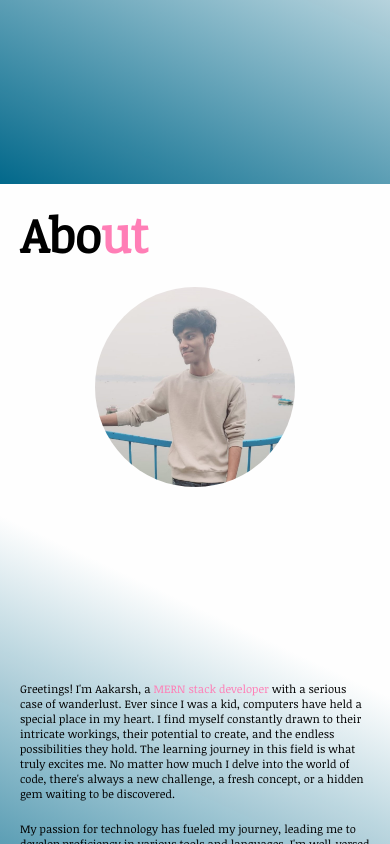
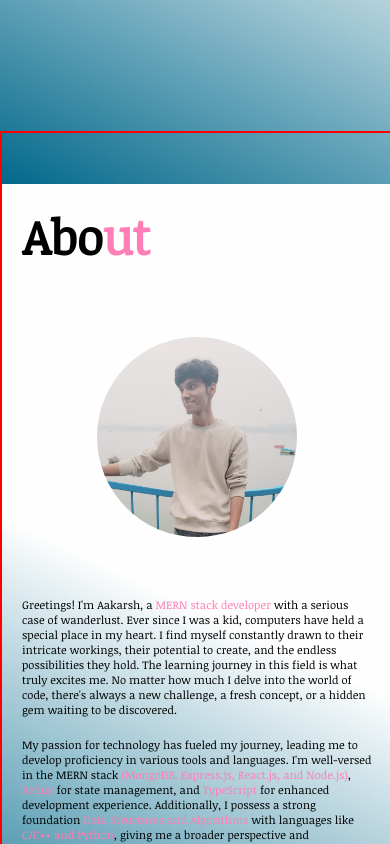
Before and after one commit to aakarsh-2004/Portfolio-Web, a React (Create React App) app: page / in a window 390 px wide. Shown: the part 660-1504 px from the top of the page. Built offline with nearby package versions, Linux system fonts and the light colour scheme.

Commit message:
Minor change

```diff
--- a/src/Components/About-me/AboutMe.css
+++ b/src/Components/About-me/AboutMe.css
@@ -7,6 +7,12 @@
     /* justify-content: center; */
     /* align-items: center; */
     padding-bottom: 200px;
+}
+
+.AboutSection {
+    /* height: 70vh; */
+    width: 100%;
+    /* padding-left: 40px; */
 }
 
 .info {
@@ -42,13 +48,14 @@
 
 @media screen and (max-width: 480px) {
     .AboutMe {
-        height: 100vh !important;
+        height: 60vh !important;
         max-width: 100% !important;
         display: flex;
         flex-direction: column-reverse;
         justify-content: center !important;
         align-items: center !important;
         padding-left: 0;
+        margin-top: 100px;
         /* padding-top: 150px; */
     }
     .info {
@@ -76,17 +83,19 @@
     .about-content {
         width: 350px;
         padding: 0px !important;
-        margin: 0px !important;
+        /* margin-top: 40px !important; */
     }
     .mypicabout {
         height: 200px !important;
         width: 200px !important;
-        /* margin-top: 100px !important; */
+        padding: 0px !important;
+        margin-top: 100px !important;
     }
     .AboutSection {
         display: flex;
         flex-direction: column;
         justify-content: center;
         margin-top: 100px;
+        border: 2px solid red;
     }
 }
--- a/src/Components/Projects/Projects.css
+++ b/src/Components/Projects/Projects.css
@@ -90,7 +90,10 @@ span > a:hover {
 
 @media screen and (max-width: 480px) {
     .Blogs {
-        margin-top: 300px;
+        margin-top: 80px !important;
+        padding: 0 !important;
+        border: 2px solid red !important;
+        max-width: 100% !important;
     }
     .Blogs > h1 {
         padding-left: 10px !important;
```
